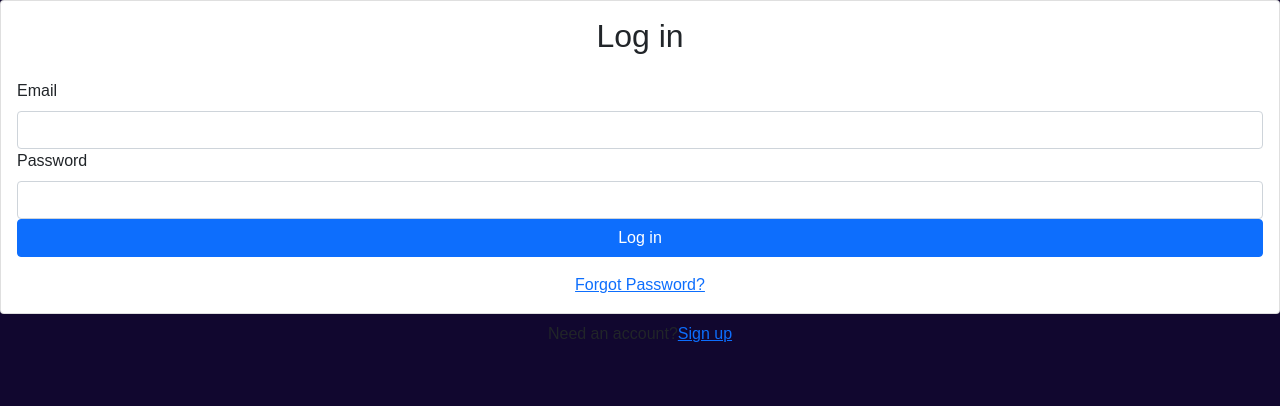
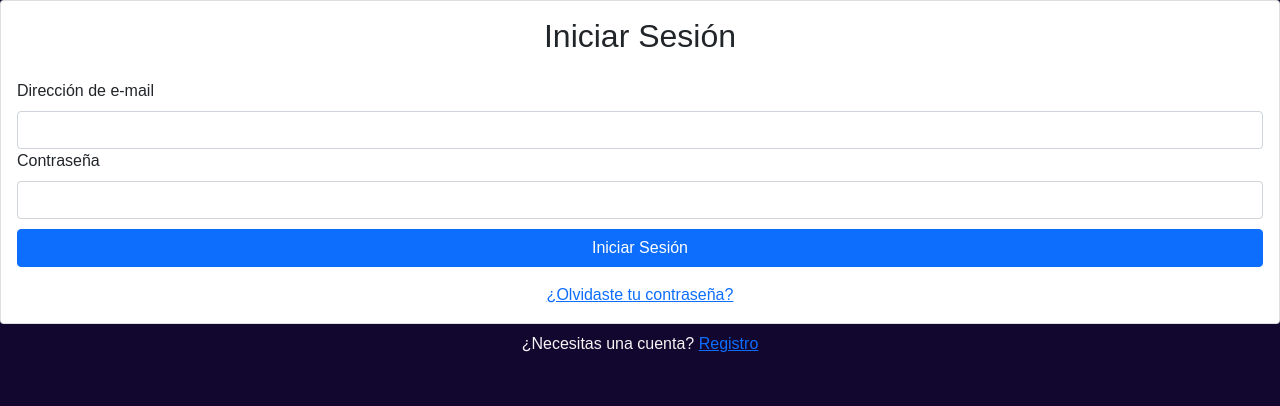
Before and after one commit to Albert-25/Cinema-Manager-App, a React (Create React App) app in the folder client-cine/: page /login in a window 1280 px wide. Shown: the top 406 px of the page. Built offline with nearby package versions, Linux system fonts and the light colour scheme; no server answers; a web font is replaced by a local one.

Commit message:
mas español

```diff
--- a/client-cine/src/components/CreateProduct/CreateProduct.jsx
+++ b/client-cine/src/components/CreateProduct/CreateProduct.jsx
@@ -287,7 +287,7 @@ function CreateProduct() {
                      />
                      <Form.Control
                         type="submit"
-                        value="Crear pelicula"
+                        value="Crear producto"
                         onClick={(e) => handleClick(e)}
                         style={{ width: "40%", margin: "auto" }}
                      />
--- a/client-cine/src/components/Details/DetailsMovies.js
+++ b/client-cine/src/components/Details/DetailsMovies.js
@@ -158,7 +158,6 @@ const DetailsMovies = (props) => {
                   </div>
                   <div className="buttons mb-4">
                      <div className="div_lef">
-                        <p>Ordenar por rating:</p>
                         <Form.Select
                            className="filterByRating"
                            onChange={handleFilterRating}
--- a/client-cine/src/components/Login.js
+++ b/client-cine/src/components/Login.js
@@ -60,30 +60,30 @@ export default function Login() {
     <>
       <Card>
         <Card.Body>
-          <h2 className="text-center mb-4">Log in</h2>
+          <h2 className="text-center mb-4">Iniciar Sesión</h2>
           {error && <Alert variant="danger">{error}</Alert>}
           <Form onSubmit={handleSubmit}>
             <Form.Group id="email">
-              <Form.Label>Email</Form.Label>
+              <Form.Label>Dirección de e-mail</Form.Label>
               <Form.Control type="email" ref={emailRef} required />
             </Form.Group>
             <Form.Group id="password">
-              <Form.Label>Password</Form.Label>
+              <Form.Label>Contraseña</Form.Label>
               <Form.Control type="password" ref={passwordRef} required />
             </Form.Group>
 
-            <Button className="w-100" disabled={loading} type="submit">
-              Log in
+            <Button className="w-100" disabled={loading} type="submit" style={{marginTop:"10px"}}>
+              Iniciar Sesión
             </Button>
           </Form>
           <div className="w-100 text-center mt-3">
-            <Link to="/forgot-password">Forgot Password?</Link>
+            <Link to="/forgot-password">¿Olvidaste tu contraseña?</Link>
           </div>
         </Card.Body>
       </Card>
-      <div className="w-100 text-center mt-2">
-        Need an account?
-        <Link to="/signup">Sign up</Link>
+      <div className="w-100 text-center mt-2" style={{color: "whitesmoke"}}>
+        ¿Necesitas una cuenta?    {"\t"}
+        <Link to="/signup">Registro</Link>
       </div>
     </>
   );
--- a/client-cine/src/components/Signup.js
+++ b/client-cine/src/components/Signup.js
@@ -77,18 +77,18 @@ export default function Signup() {
     <>
       <Card>
         <Card.Body>
-          <h2 className="text-center mb-4">Sign Up</h2>
+          <h2 className="text-center mb-4">Registro</h2>
           <Form onSubmit={handleSubmit}>
             <Form.Group id="email">
-              <Form.Label>Email</Form.Label>
+              <Form.Label>Dirección de e-mail</Form.Label>
               <Form.Control type="email" ref={emailRef} required />
             </Form.Group>
             <Form.Group id="password">
-              <Form.Label>Password</Form.Label>
+              <Form.Label>Contraseña</Form.Label>
               <Form.Control type="password" ref={passwordRef} required />
             </Form.Group>
             <Form.Group id="password-confirm">
-              <Form.Label>Confirm Password</Form.Label>
+              <Form.Label>Confirmar Contraseña</Form.Label>
               <Form.Control type="password" ref={passwordConfirmRef} required />
             </Form.Group>
             <Form.Group id="text">
@@ -96,7 +96,7 @@ export default function Signup() {
               <Form.Control type="text" ref={nombreRef} required />
             </Form.Group>
           <Form.Group id="picture">
-              <Form.Label>Cambiar foto de perfil</Form.Label>
+              <Form.Label>Foto de perfil</Form.Label>
               <Form.Control
                 type="file"
                 name='profilePic'
@@ -122,14 +122,14 @@ export default function Signup() {
           />
             </Form.Group>
             <Button className="w-100" disabled={loading} type="submit">
-              Sign up
+              Registrarse
             </Button>
           </Form>
         </Card.Body>
       </Card>
-      <div className="w-100 text-center mt-2">
-        Already have an account?
-        <Link to="/login">Log in</Link>
+      <div className="w-100 text-center mt-2" style={{color:"whitesmoke"}}>
+        Ya tienes una cuenta?   {"\t"}
+        <Link to="/login">Iniciar Sesión</Link>
       </div>
     </>
   );
--- a/client-cine/src/components/UpdateProfile.js
+++ b/client-cine/src/components/UpdateProfile.js
@@ -5,6 +5,7 @@ import { Link} from "react-router-dom";
 import Axios from "axios";
 import { Image } from "cloudinary-react";
 import Example from './PasswordVerification';
+import Swal from "sweetalert2";
 const { REACT_APP_CLOUDINARY_CLOUDNAME } = process.env;
 
 export default function UpdateProfile() {
@@ -50,10 +51,24 @@ export default function UpdateProfile() {
     }
     Promise.all(promises)
       .then(() => {
-        console.log('done');
+        Swal.fire({
+          position: 'center',
+          icon: 'success',
+          title: 'Los datos se actualizaron correctamente!',
+          showConfirmButton: false,
+          timer: 1500
+        })
+        window.location.href = "http://localhost:3000/";
       })
       .catch((e) => {
         setError("Failed to update account");
+        Swal.fire({
+          position: 'center',
+          icon: 'error',
+          title: 'Ocurrio un problema al actualizar los datos...',
+          showConfirmButton: false,
+          timer: 1500
+        })
       })
       .finally(() => {
         setLoading(false);
@@ -78,11 +93,11 @@ export default function UpdateProfile() {
     <Example show={show} setShow={setShow} pass={pass} />
       <Card>
         <Card.Body>
-          <h2 className="text-center mb-4">Update profile</h2>
+          <h2 className="text-center mb-4">Actualizar perfil</h2>
           {error && <Alert variant="danger">{error}</Alert>}
           <Form onSubmit={handleSubmit}>
             <Form.Group id="email">
-              <Form.Label>Email</Form.Label>
+              <Form.Label>Dirección de e-mail</Form.Label>
               <Form.Control
                 type="email"
 
@@ -91,23 +106,23 @@ export default function UpdateProfile() {
               />
             </Form.Group>
             <Form.Group id="password">
-              <Form.Label>Password</Form.Label>
+              <Form.Label>Contraseña</Form.Label>
               <Form.Control
                 type="password"
                 onChange={(e) => {
                   setPass(e.target.value);
                 }}
-                placeholder="Leave blank to keep the same"
+                placeholder="Deja en blanco para mantener sin cambios"
               />
             </Form.Group>
             <Form.Group id="password-confirm">
-              <Form.Label>Confirm Password</Form.Label>
+              <Form.Label>Confirmar Contraseña</Form.Label>
               <Form.Control
                 type="password"
                 onChange={(e) => {
                   setPassConfirm(e.target.value);
                 }}
-                placeholder="Leave blank to keep the same"
+                placeholder="Deja en blanco para mantener sin cambios"
               />
             </Form.Group>
             <Form.Group id="name">
@@ -117,7 +132,7 @@ export default function UpdateProfile() {
                 onChange={(e) => {
                   setName(e.target.value);
                 }}
-                placeholder="Leave blank to keep the same"
+                placeholder="Deja en blanco para mantener sin cambios"
               />
             </Form.Group>
             <Form.Group id="picture">
@@ -128,7 +143,7 @@ export default function UpdateProfile() {
                 onChange={(event) => {
                   setSelectedImage(event.target.files[0]);
                 }}
-                placeholder="Leave blank to keep the same"
+                placeholder="Deja en blanco para mantener sin cambios"
               />
               <button
                 type="button"
@@ -147,13 +162,13 @@ export default function UpdateProfile() {
               />
             </Form.Group>
             <Button className="w-100" disabled={loading} type='submit'>
-              Update
+              Actualizar
             </Button>
           </Form>
         </Card.Body>
       </Card>
       <div className="w-100 text-center mt-2">
-        <Link to="/">Volver a Home</Link>
+        <Link to="/">Volver a Inicio</Link>
       </div>
     </>
   );
```
